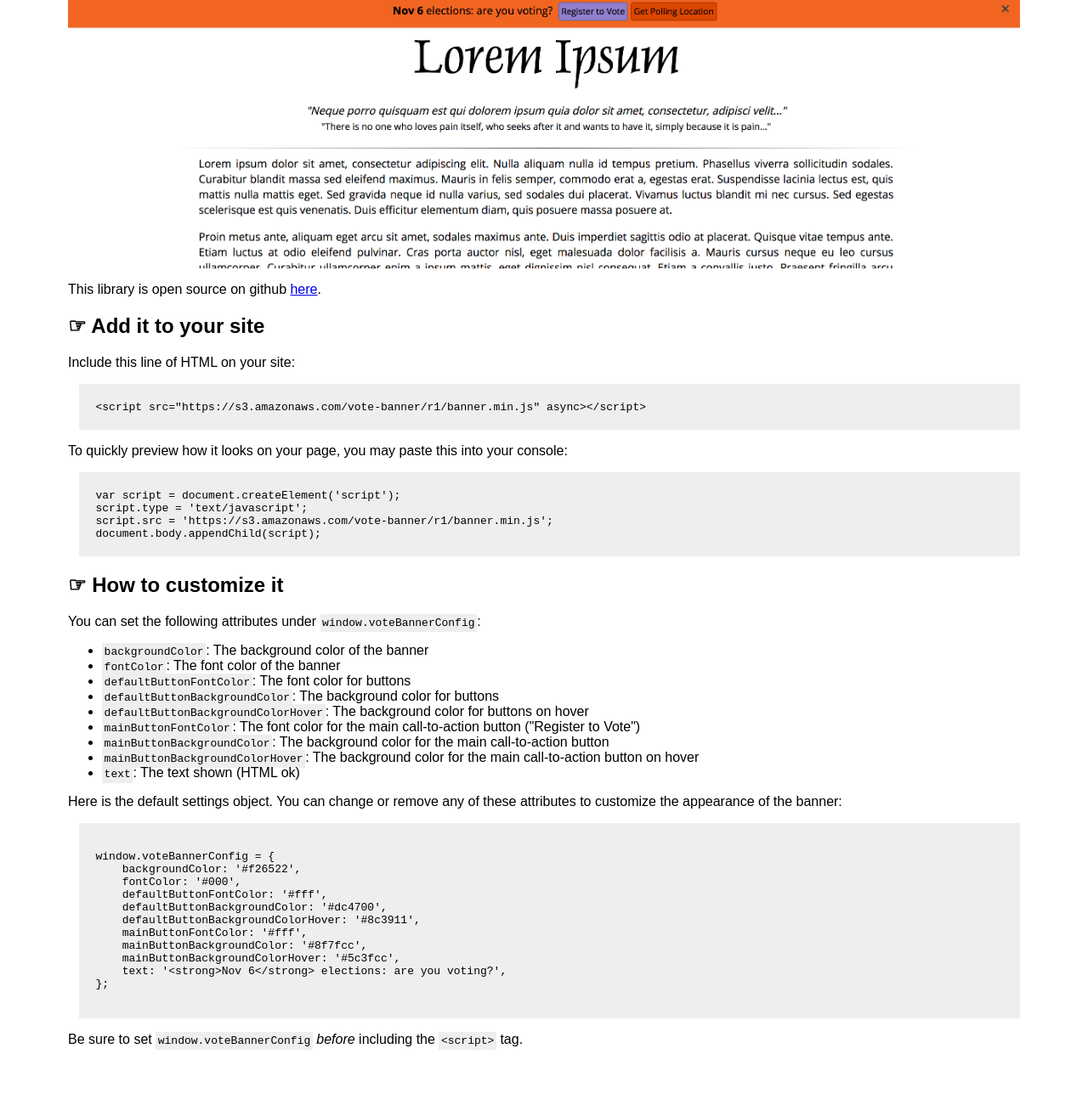
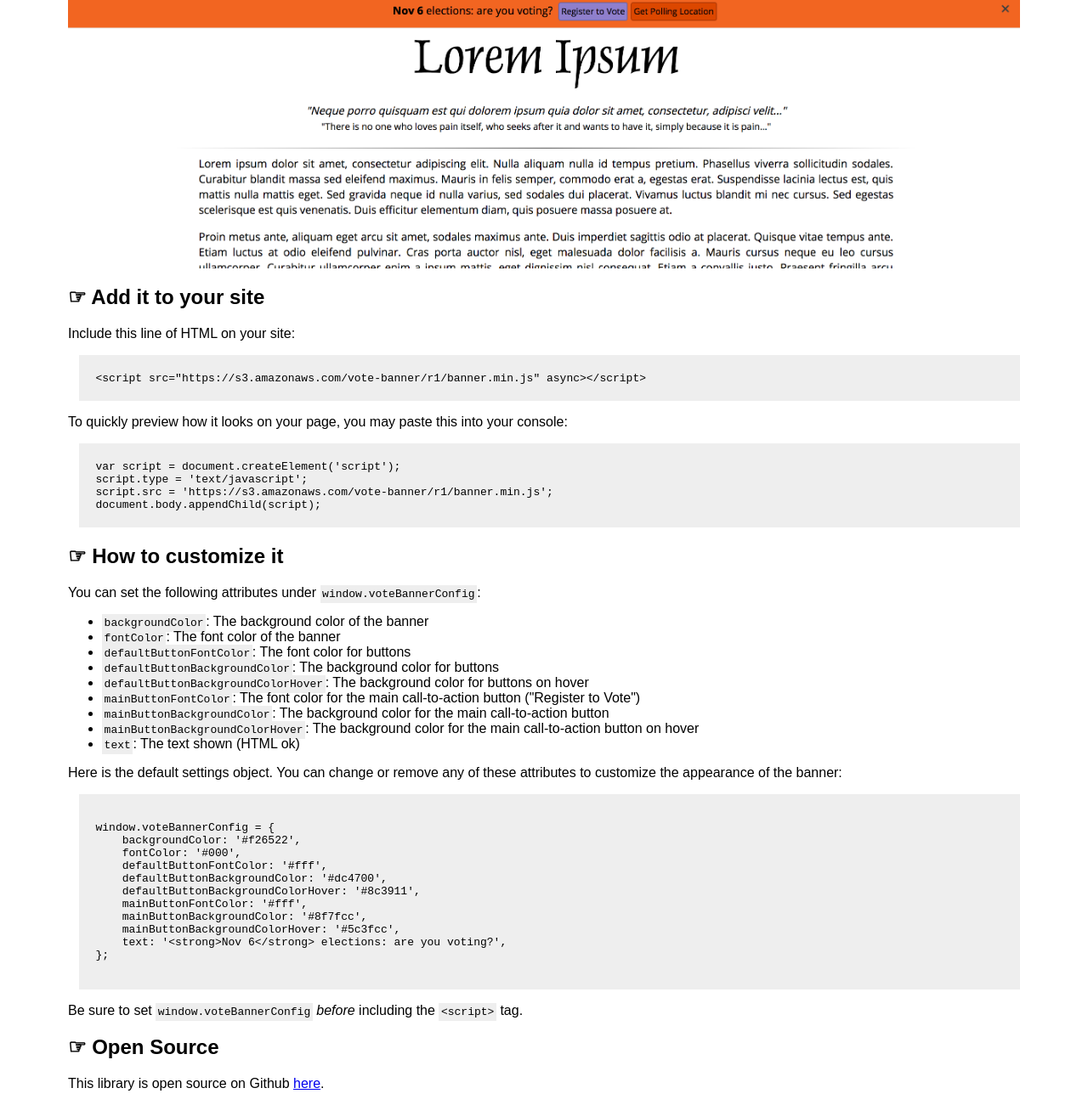
Before and after one commit to typpo/vote-banner, a website: page index.html in a window 1280 px wide. Shown: the part 286-1587 px from the top of the page at 85% size. Before the commit the page ends 1535 px from the top, so only its background shows below. Drawn offline with Linux system fonts and the light colour scheme.

Commit message:
Move open source link

```diff
--- a/index.html
+++ b/index.html
@@ -30,9 +30,6 @@
     </p>
     <p>
       <img src="./images/example.png" width="100%">
-    </p>
-    <p>
-      This library is open source on github <a href="http://github.com/typpo/vote-banner">here</a>.
     </p>
     <h2>☞ Add it to your site</h2>
     <p>
@@ -86,5 +83,9 @@
     <p>
       Be sure to set <span class="code-inline">window.voteBannerConfig</span> <em>before</em> including the <span class="code-inline">&#x3C;script&#x3E</span> tag.
     </p>
+    <h2>☞ Open Source</h2>
+    <p>
+      This library is open source on Github <a href="http://github.com/typpo/vote-banner">here</a>.
+    </p>
   </body>
 </html>
```
